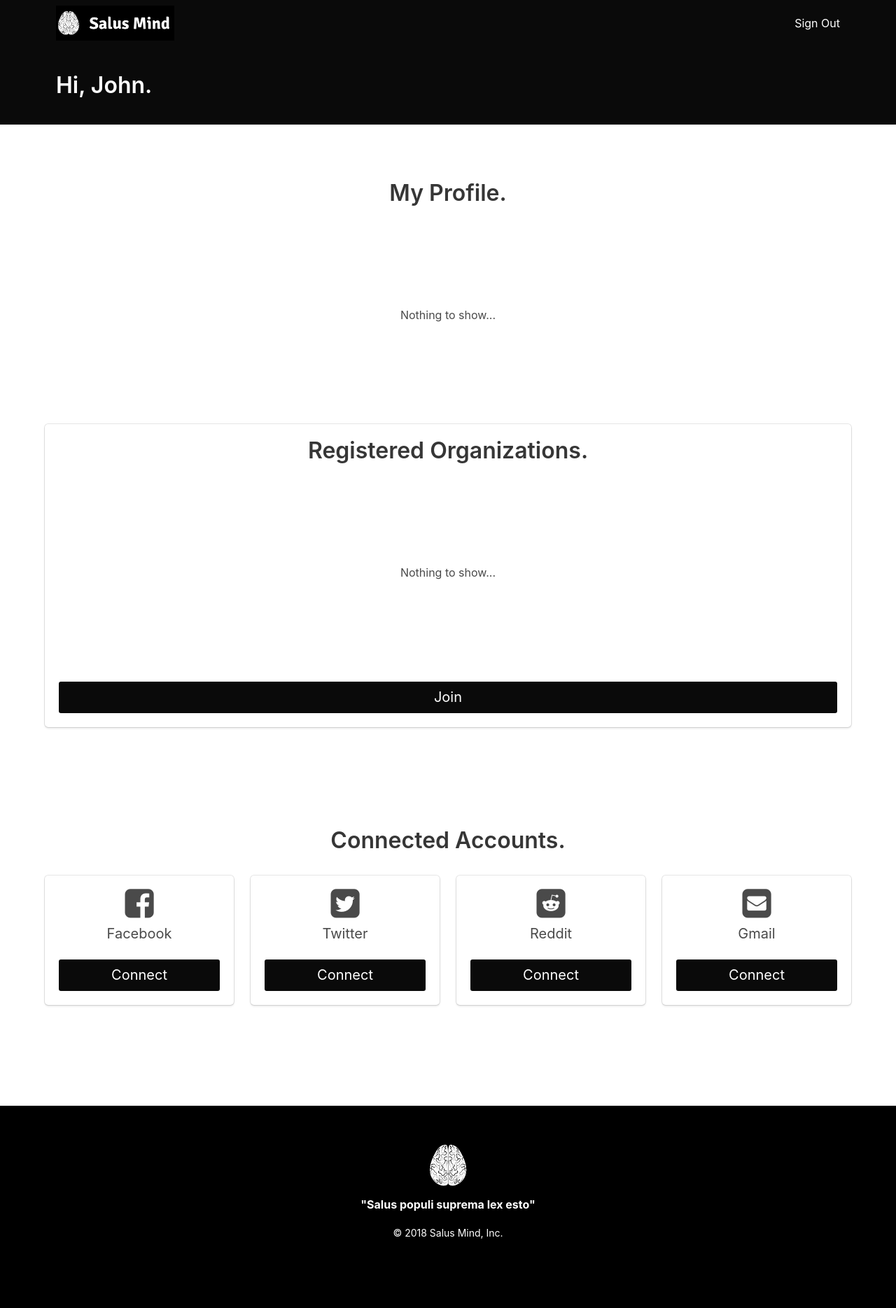
After one commit to SalusMind/website, a Flask app: page /profile in a window 1280 px wide. The commit adds this page. Shown: the whole page at 70% size. Run offline with Flask 2, Linux system fonts and the light colour scheme; some libraries are stand-ins or nearby versions.

Commit message:
added profile page

```diff
--- a/app/__init__.py
+++ b/app/__init__.py
@@ -46,3 +46,8 @@ def signup():
 @app.route('/forgot')
 def forgot():
     return render_template('forgot.html')
+
+
+@app.route('/profile')
+def profile():
+    return render_template('profile.html')
--- a/app/templates/components/endScripts.html
+++ b/app/templates/components/endScripts.html
@@ -1,3 +1,32 @@
+	<script>
+	    document.addEventListener('DOMContentLoaded', function () {
+
+	      // Get all "navbar-burger" elements
+	      var $navbarBurgers = Array.prototype.slice.call(document.querySelectorAll('.navbar-burger'), 0);
+
+	      // Check if there are any navbar burgers
+	      if ($navbarBurgers.length > 0) {
+
+		// Add a click event on each of them
+		$navbarBurgers.forEach(function ($el) {
+		  $el.addEventListener('click', function () {
+
+		    // Get the target from the "data-target" attribute
+		    var target = $el.dataset.target;
+		    var $target = document.getElementById(target);
+
+		    // Toggle the class on both the "navbar-burger" and the "navbar-menu"
+		    $el.classList.toggle('is-active');
+		    $target.classList.toggle('is-active');
+
+		  });
+		});
+	      }
+
+	    });
+	</script>
+
+
 
     </body>
 </html>
--- /dev/null
+++ b/app/templates/components/footer.html
@@ -0,0 +1,13 @@
+<footer class="footer">
+  <div class="container">
+    <div class="content has-text-centered">
+        <img src="{{ url_for('static', filename='img/logo-sm.png') }}"/>
+        <p style="font-weight:bold;">
+            "Salus populi suprema lex esto"
+        </p>
+      <small>
+        &copy; 2018 Salus Mind, Inc.
+      </small>
+    </div>
+  </div>
+</footer>
--- /dev/null
+++ b/app/templates/profile.html
@@ -0,0 +1,128 @@
+{% include 'components/head.html' %}
+<section class="hero is-small is-black">
+    <div class="hero-head">
+	<nav class="navbar">
+	  <div class="container">
+	    <div class="navbar-brand">
+	      <a href="/" class="navbar-item">
+		<img src="/static/img/logo.png?q=1528589231" alt="Salus Mind">
+	      </a>
+	      <a role="button" class="navbar-burger" data-target="navMenu" aria-label="menu" aria-expanded="false">
+		<span aria-hidden="true"></span>
+		<span aria-hidden="true"></span>
+		<span aria-hidden="true"></span>
+	      </a>
+	    </div>
+	    <div id="navMenu" class="navbar-menu">
+	      <div class="navbar-end">
+		<a href="/signup" class="navbar-item">
+		  Sign Out
+		</a>
+	      </div>
+	    </div>
+	  </div>
+	</nav>
+    </div>
+
+    <div class="hero-body">
+        <div class="container">
+          <h1 class="title"><a class="navbar-item">Hi, John.</a></h1>
+        </div>
+    </div>
+</section>
+
+<section class="hero is-medium has-text-centered">
+    <div class="spacing-lg"></div>
+    <div class="container">
+        <div class="hero-head">
+            <h1 class="title has-text-centered">My Profile.</h1>
+        </div>
+
+        <div class="hero-body">
+            <p>
+                Nothing to show...
+            </p>
+        </div>
+    </div>
+</section>
+
+<section class="hero is-medium has-text-centered">
+    <div class="container">
+        <div class="box">
+            <div class="hero-head">
+                <h1 class="title">Registered Organizations.</h1>
+            </div>
+            <div class="hero-body">
+                <p>
+                    Nothing to show...
+                </p>
+            </div>
+            <div class="hero-footer">
+                <a class="button is-black is-medium is-fullwidth">Join</a>
+            </div>
+        </div>
+    </div>
+</section>
+
+<section class="section is-medium has-text-centered">
+    <div class="container">
+        <h1 class="title">Connected Accounts.</h1>
+        <div class="spacing-sm"></div>
+        <div class="columns">
+
+            <div class="column">
+                <div class="box">
+                    <div class="spacing-sm"></div>
+                    <span class="icon fa-3x">
+                        <i class="fa fa-facebook-square"></i>
+                    </span>
+                    <div class="spacing-sm"></div>
+                    <h3 class="subtitle">Facebook</h3>
+                    <a class="button is-black is-medium is-fullwidth">Connect</a>
+                </div>
+            </div>
+
+	    <div class="column">
+                <div class="box">
+                    <div class="spacing-sm"></div>
+                    <span class="icon fa-3x">
+                        <i class="fa fa-twitter-square"></i>
+                    </span>
+                    <div class="spacing-sm"></div>
+                    <h3 class="subtitle">Twitter</h3>
+                    <a class="button is-black is-medium is-fullwidth">Connect</a>
+                </div>
+            </div>
+
+
+            <div class="column">
+                <div class="box">
+                    <div class="spacing-sm"></div>
+                    <span class="icon fa-3x">
+                        <i class="fa fa-reddit-square"></i>
+                    </span>
+                    <div class="spacing-sm"></div>
+                    <h3 class="subtitle">Reddit</h3>
+                    <a class="button is-black is-medium is-fullwidth">Connect</a>
+                </div>
+            </div>
+
+
+            <div class="column">
+                <div class="box">
+                    <div class="spacing-sm"></div>
+                    <span class="icon fa-3x">
+                        <i class="fa fa-envelope-square"></i>
+                    </span>
+                    <div class="spacing-sm"></div>
+                    <h3 class="subtitle">Gmail</h3>
+                    <a class="button is-black is-medium is-fullwidth">Connect</a>
+                </div>
+            </div>
+
+        </div>
+    </div>
+</section>
+
+{% include 'components/footer.html' %}
+{% include 'components/endScripts.html' %}
```
Also changed, not shown: app/templates/index.html (+9 -17 lines).
